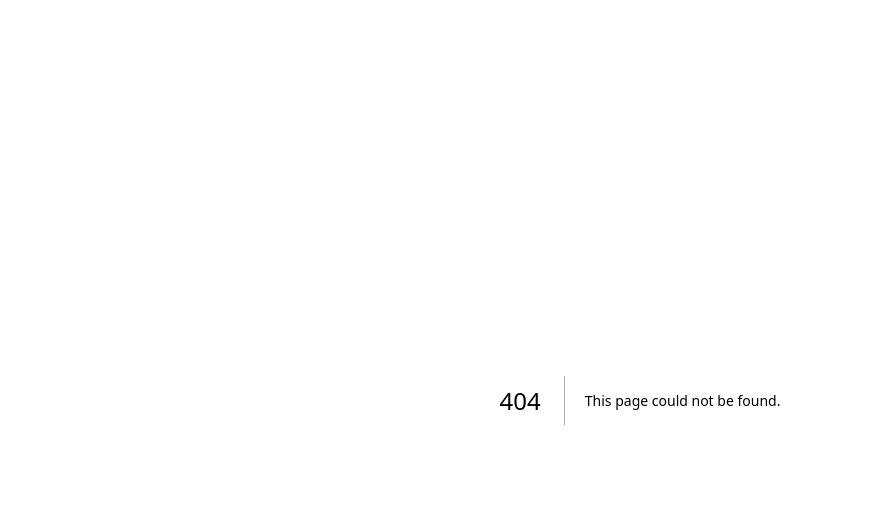
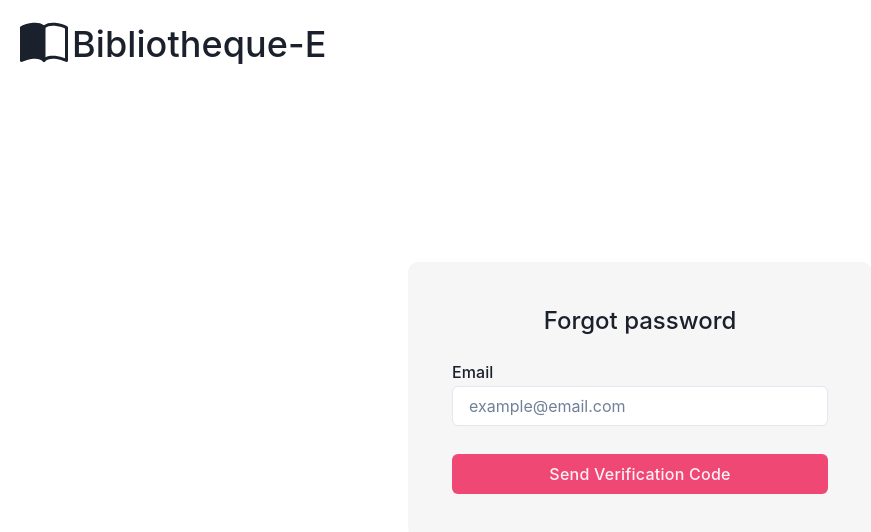
Before and after one commit to JosephAyo/bibliotheque-e-frontend, a Next.js app: page /reset-password in a window 1280 px wide. Before the commit this address had no page. Shown: the top 532 px of the page, without its empty margins (0-871 px from the left). Built offline with nearby package versions, Linux system fonts and the light colour scheme.

Commit message:
💄 feat: add reset password page

```diff
--- a/src/components/Inputs/AuthFormInputField.jsx
+++ b/src/components/Inputs/AuthFormInputField.jsx
@@ -1,9 +1,17 @@
-import { Input, Text, VStack } from '@chakra-ui/react';
+import { FormControl, FormErrorMessage, Input, Text, VStack } from '@chakra-ui/react';
 
-const AuthFormInputField = ({ inputFieldProps, fieldLabel }) => (
-  <VStack spacing="4px" alignItems="flex-start">
-    {fieldLabel ? <Text textStyle="body-medium">{fieldLabel}</Text> : ''}
-    <Input type="text" borderWidth="1px" {...inputFieldProps} />
-  </VStack>
+const AuthFormInputField = ({ inputFieldProps, hasError, errorText, fieldLabel }) => (
+  <FormControl isInvalid={hasError}>
+    <VStack spacing="4px" alignItems="flex-start">
+      {fieldLabel ? <Text textStyle="body-medium">{fieldLabel}</Text> : ''}
+      <Input
+        type="text"
+        borderWidth="1px"
+        borderColor={hasError ? 'red.300' : ''}
+        {...inputFieldProps}
+      />
+      {errorText ? <FormErrorMessage>{errorText}</FormErrorMessage> : ''}
+    </VStack>
+  </FormControl>
 );
 export default AuthFormInputField;
--- /dev/null
+++ b/src/pages/reset-password.jsx
@@ -0,0 +1,236 @@
+import {
+  Text,
+  VStack,
+  HStack,
+  PinInput,
+  PinInputField,
+  FormErrorMessage,
+  Box,
+  FormControl,
+  Button
+} from '@chakra-ui/react';
+import { AuthFormActionButton } from 'components/Buttons';
+import { AuthFormInputField } from 'components/Inputs';
+import { AuthPageLayout } from 'components/Layouts';
+import { Formik } from 'formik';
+import { get, isEmpty } from 'lodash';
+import { useRouter } from 'next/router';
+import { useMemo, useRef } from 'react';
+import { getOr } from 'utils/objects';
+import * as yup from 'yup';
+
+const ResetPassword = () => {
+  const router = useRouter();
+  const formikRef = useRef(null);
+
+  const phase = useMemo(() => {
+    const email = getOr(router, 'query.email', null);
+    const code = getOr(router, 'query.code', null);
+    if (!isEmpty(email) && !isEmpty(code)) return 2;
+    if (!isEmpty(email) && isEmpty(code)) return 1;
+    if (isEmpty(email)) return 0;
+
+    return 0;
+  }, [router]);
+
+  const getSubmitBtnText = () => {
+    switch (phase) {
+      case 0:
+        return 'Send Verification Code';
+
+      case 1:
+        return 'Verify';
+
+      case 2:
+        return 'Reset Password';
+
+      default:
+        return 'Send Verification Code';
+    }
+  };
+
+  const emailValidationSchema = yup.object().shape({
+    email: yup.string().email().required('Input a valid email address')
+  });
+
+  const codeValidationSchema = yup.object().shape({
+    code: yup.string().min(6).required()
+  });
+
+  const passwordValidationSchema = yup.object().shape({
+    password: yup.string().min(6).required(),
+    confirm_password: yup
+      .string()
+      .oneOf([yup.ref('password'), null], 'Passwords must match')
+      .required('confirm password is required')
+  });
+
+  const getValidationSchema = () => {
+    switch (phase) {
+      case 0:
+        return emailValidationSchema;
+
+      case 1:
+        return codeValidationSchema;
+
+      case 2:
+        return passwordValidationSchema;
+
+      default:
+        return emailValidationSchema;
+    }
+  };
+
+  return (
+    <AuthPageLayout>
+      <Formik
+        innerRef={formikRef}
+        validationSchema={getValidationSchema()}
+        initialValues={{
+          email: '',
+          code: '',
+          password: '',
+          confirm_password: ''
+        }}
+        validateOnChange={false}
+        onSubmit={(values) => {
+          switch (phase) {
+            case 2:
+              router.push('/login');
+              break;
+
+            default:
+              router.push({
+                pathname: 'reset-password',
+                query: Object.keys(values).reduce(
+                  (accumulated, current) =>
+                    ['email', 'code'].includes(current)
+                      ? { ...accumulated, [current]: values[current] }
+                      : accumulated,
+                  {}
+                )
+              });
+              break;
+          }
+        }}>
+        {({ values, errors, handleSubmit, setFieldValue }) => (
+          <VStack
+            rounded="10px"
+            padding="44px"
+            width="464px"
+            spacing="28px"
+            layerStyle="auth_form_container">
+            <Text textStyle="headline-5-medium">
+              {phase === 2 ? 'Reset password' : 'Forgot password'}
+            </Text>
+            <VStack align="stretch" width="100%" spacing="22px">
+              {phase === 0 ? (
+                <AuthFormInputField
+                  fieldLabel="Email"
+                  hasError={get(errors, 'email')}
+                  errorText={get(errors, 'email')}
+                  inputFieldProps={{
+                    name: 'email',
+                    placeholder: 'example@email.com',
+                    type: 'email',
+                    variant: 'auth_plain',
+                    value: get(values, 'email'),
+                    onChange: (e) => setFieldValue('email', e.target.value, !isEmpty(errors))
+                  }}
+                />
+              ) : (
+                ''
+              )}
+              {phase === 1 ? (
+                <VStack spacing="23px">
+                  <FormControl isInvalid={get(errors, 'code')}>
+                    <VStack>
+                      <HStack>
+                        <PinInput
+                          otp
+                          isInvalid={get(errors, 'code')}
+                          onChange={(value) => setFieldValue('code', value, !isEmpty(errors))}>
+                          <PinInputField />
+                          <PinInputField />
+                          <PinInputField />
+                          <PinInputField />
+                          <PinInputField />
+                          <PinInputField />
+                        </PinInput>
+                      </HStack>
+                      <Box>
+                        <FormErrorMessage>{get(errors, 'code')}</FormErrorMessage>
+                      </Box>
+                    </VStack>
+                  </FormControl>
+                  <Text textStyle="caption" textAlign="center">
+                    Enter the code that was send your email
+                    <br />
+                    <Box as="span" textStyle="caption-medium" color="primary.default">
+                      {get(values, 'email')}
+                    </Box>
+                  </Text>
+                  <Text textStyle="caption" marginTop="30px">
+                    This code will expire in &nbsp;
+                    <Box as="span" textStyle="caption-medium" color="primary.default">
+                      5 minutes
+                    </Box>
+                  </Text>
+                </VStack>
+              ) : (
+                ''
+              )}
+              {phase === 2 ? (
+                <>
+                  <AuthFormInputField
+                    fieldLabel="Password"
+                    hasError={get(errors, 'password')}
+                    errorText={get(errors, 'password')}
+                    inputFieldProps={{
+                      name: 'password',
+                      placeholder: '******',
+                      type: 'password',
+                      variant: 'auth_plain',
+                      value: get(values, 'password'),
+                      onChange: (e) => setFieldValue('password', e.target.value, !isEmpty(errors))
+                    }}
+                  />
+                  <AuthFormInputField
+                    fieldLabel="Confirm password"
+                    hasError={get(errors, 'confirm_password')}
+                    errorText={get(errors, 'confirm_password')}
+                    inputFieldProps={{
+                      name: 'confirm_password',
+                      placeholder: '******',
+                      type: 'password',
+                      variant: 'auth_plain',
+                      value: get(values, 'confirm_password'),
+                      onChange: (e) =>
+                        setFieldValue('confirm_password', e.target.value, !isEmpty(errors))
+                    }}
+                  />
+                </>
+              ) : (
+                ''
+              )}
+            </VStack>
+            <Box width="100%">
+              <AuthFormActionButton onClick={() => handleSubmit()}>
+                {getSubmitBtnText()}
+              </AuthFormActionButton>
+              {phase === 1 ? (
+                <Button width="100%" variant="secondary_action" marginTop="18px">
+                  Resend code
+                </Button>
+              ) : (
+                ''
+              )}
+            </Box>
+          </VStack>
+        )}
+      </Formik>
+    </AuthPageLayout>
+  );
+};
+
+export default ResetPassword;
--- /dev/null
+++ b/src/utils/objects.js
@@ -0,0 +1,14 @@
+import { get, isEmpty } from "lodash";
+
+export const getOr = (obj, path, fallback) => {
+  const value = get(obj, path);
+  return isEmpty(value) ? fallback : value;
+};
+export const removeEmptyItems = (obj) => {
+  Object.keys(obj).forEach((key) => {
+    if (obj[key] == null) {
+      delete obj[key];
+    } else if (typeof obj[key] === 'object') removeEmptyItems(obj[key]);
+  });
+  return obj;
+};
```
Also changed, not shown: src/pages/login.jsx (+7 -0 lines).
